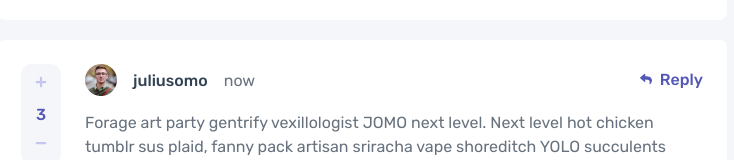
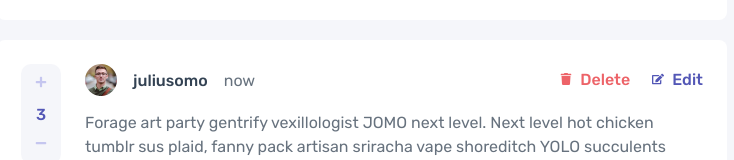
Before and after one commit to EdwinSch/react-interactive-comments, a React (Vite) app: page / in a window 1280 px wide. Shown: the part 395-555 px from the top of the page, without its empty margins (278-1012 px from the left). Built offline with nearby package versions, Linux system fonts and the light colour scheme.

Commit message:
add: button switch + styles

```diff
--- a/src/components/Comment.jsx
+++ b/src/components/Comment.jsx
@@ -1,7 +1,10 @@
 import Vote from "./Vote";
-import { FaReply } from "react-icons/fa";
+import { FaReply, FaEdit, FaTrash } from "react-icons/fa";
+import { useGlobalContext } from "../context";
 
 const Comment = ({ id, user, date, content, points, replies }) => {
+  const { activeUser } = useGlobalContext();
+
   return (
     <div className="comment-set-wrapper">
       <article className="comment">
@@ -17,10 +20,26 @@ const Comment = ({ id, user, date, content, points, replies }) => {
           <p className="text-content">{content}</p>
 
           <div className="btn-wrapper">
-            <button className="text-btn reply-btn">
-              <FaReply className="icon" />
-              Reply
-            </button>
+            {/* buttons switch START */}
+
+            {activeUser === user.name ? (
+              <>
+                <button className="text-btn delete-btn">
+                  <FaTrash className="icon" />
+                  Delete
+                </button>
+                <button className="text-btn">
+                  <FaEdit className="icon" />
+                  Edit
+                </button>
+              </>
+            ) : (
+              <button className="text-btn reply-btn">
+                <FaReply className="icon" />
+                Reply
+              </button>
+            )}
+            {/* buttons switch END */}
           </div>
         </div>
       </article>
--- a/src/components/comment.css
+++ b/src/components/comment.css
@@ -45,6 +45,15 @@
         top: 6px;
         right: 0;
 
+        .delete-btn {
+          margin-right: 22px;
+          color: var(--warningClr);
+
+          &:hover {
+            color: #ffb8bb;
+          }
+        }
+
         @media only screen and (max-width: 500px) {
           top: auto;
           bottom: -50px;
--- a/src/context.jsx
+++ b/src/context.jsx
@@ -1,5 +1,5 @@
 import { createContext, useContext, useState } from "react";
-import { commentsData } from "./data";
+import { commentsData, currentUser } from "./data";
 
 const AppContext = createContext();
 
@@ -8,6 +8,7 @@ const AppContext = createContext();
 export const AppProvider = ({ children }) => {
   // ---- Global States
   const [comments, setComments] = useState(commentsData);
+  const [activeUser, setActiveUser] = useState(currentUser.user.name);
 
   // ---- Global Functions
 
@@ -15,6 +16,7 @@ export const AppProvider = ({ children }) => {
     <AppContext.Provider
       value={{
         comments,
+        activeUser,
       }}
     >
       {children}
```
